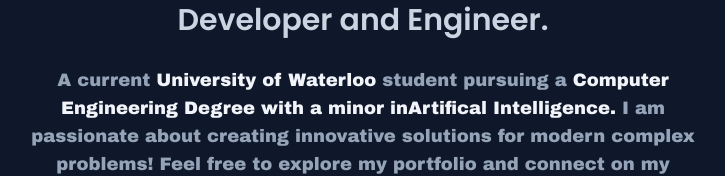
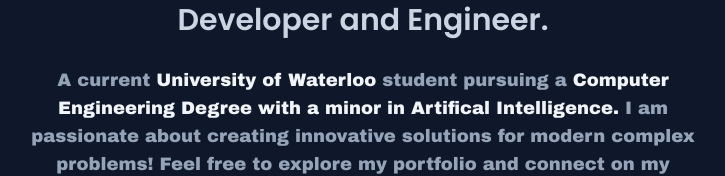
Before and after one commit to HazemS24/Hazem-Saad, a Next.js app: page / in a window 1280 px wide. Shown: the part 202-378 px from the top of the page, without its empty margins (277-1002 px from the left). Built offline with nearby package versions, Linux system fonts and the light colour scheme.

Commit message:
Fixed typo.

```diff
--- a/src/app/introduction.tsx
+++ b/src/app/introduction.tsx
@@ -27,7 +27,7 @@ export const Introduction = () => {
           <p className="text-md max-sm:text-sm py-5 leading-8 md:text-lg max-w-2xl mx-auto text-slate-400 font-archivo">
             A current{" "}
             <span className="text-slate-100">University of Waterloo</span>{" "}
-            student pursuing a <span className="text-slate-100">Computer Engineering Degree with a minor inArtifical Intelligence.</span> I am passionate about creating innovative solutions for modern complex problems!{" "} Feel free to explore my portfolio and connect on my social media accounts!
+            student pursuing a <span className="text-slate-100">Computer Engineering Degree with a minor in Artifical Intelligence.</span> I am passionate about creating innovative solutions for modern complex problems!{" "} Feel free to explore my portfolio and connect on my social media accounts!
           </p>
         </div>
         <div className="text-5xl max-sm:text-3xl max-sm:py-0 text-slate-400 flex justify-center gap-[60px] py-4 max-md:gap-[30px]">
```
